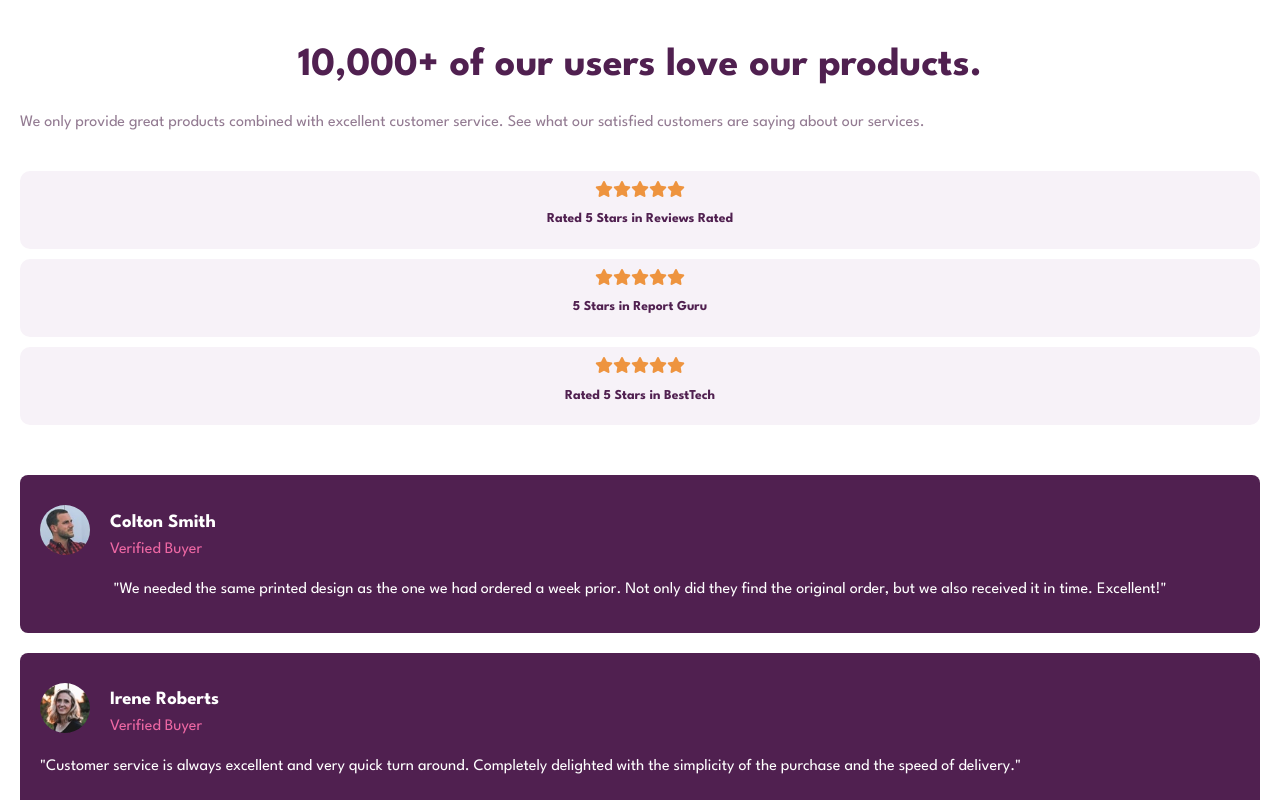
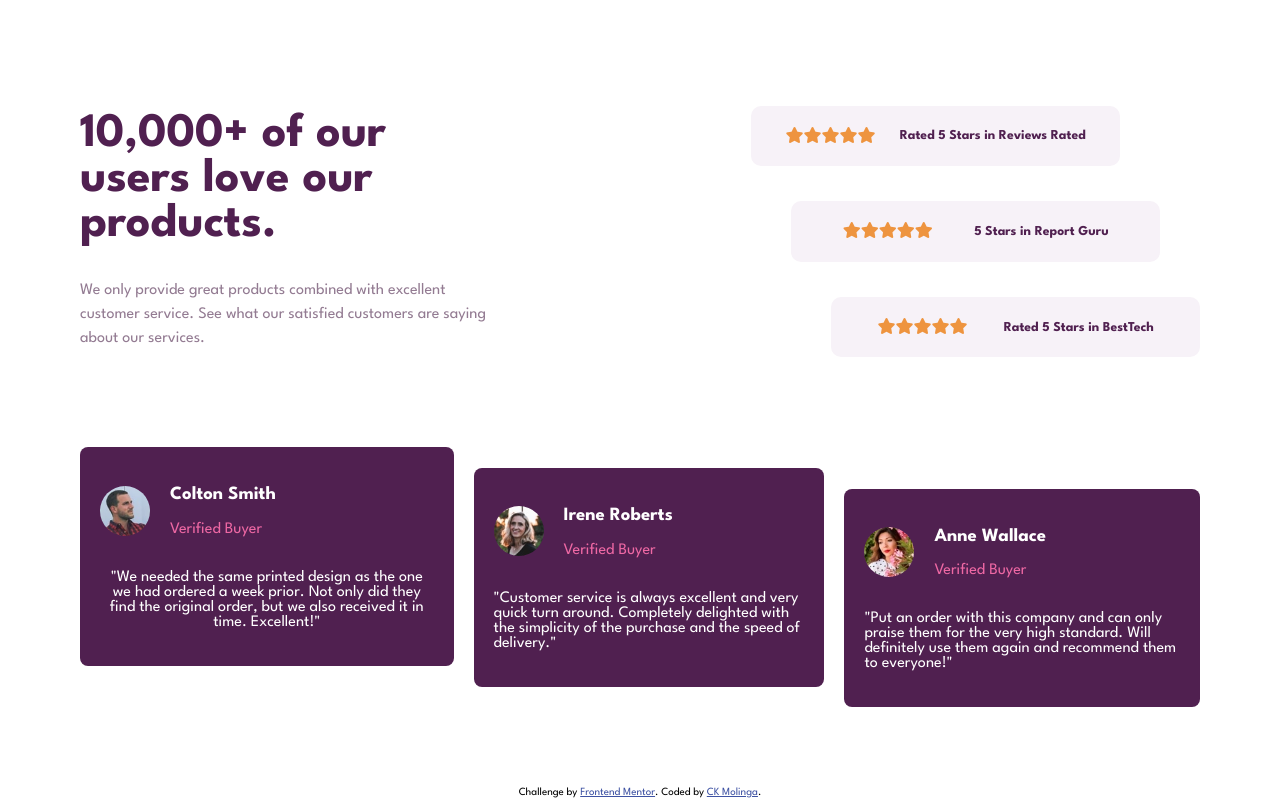
Before and after one commit to CKMolinga/Frontend-Mentor-Challenges, a plain HTML site: page social-proof-section-master/index.html in a window 1280 px wide. Shown: the top 800 px of the page. Drawn offline with Linux system fonts and the light colour scheme.

Commit message:
Added Desktop styles

```diff
--- a/social-proof-section-master/index.html
+++ b/social-proof-section-master/index.html
@@ -40,6 +40,7 @@
   <body>
     <div class="container">
       <!-- Readability Comment  -->
+      <div class="main">
         <div class="left-content">
           <h1>10,000+ of our users love our products.</h1>
           <p>
@@ -50,7 +51,7 @@
         </div>
 
         <div class="right-content">
-        <div class="rating">
+          <div class="rating self-start">
             <span
               ><i class="fa-solid fa-star"></i><i class="fa-solid fa-star"></i
               ><i class="fa-solid fa-star"></i><i class="fa-solid fa-star"></i
@@ -58,7 +59,7 @@
             ></span>
             <p>Rated 5 Stars in Reviews Rated</p>
           </div>
-        <div class="rating">
+          <div class="rating self-center">
             <span
               ><i class="fa-solid fa-star"></i><i class="fa-solid fa-star"></i
               ><i class="fa-solid fa-star"></i><i class="fa-solid fa-star"></i
@@ -66,13 +67,14 @@
             ></span>
             <p>5 Stars in Report Guru</p>
           </div>
-        <div class="rating">
+          <div class="rating self-end">
             <span
               ><i class="fa-solid fa-star"></i><i class="fa-solid fa-star"></i
               ><i class="fa-solid fa-star"></i><i class="fa-solid fa-star"></i
               ><i class="fa-solid fa-star"></i
             ></span>
             <p>Rated 5 Stars in BestTech</p>
+          </div>
         </div>
       </div>
 
--- a/social-proof-section-master/stylesheet/styles.css
+++ b/social-proof-section-master/stylesheet/styles.css
@@ -104,3 +104,69 @@ p.role {
   width: 50px;
   height: 50px;
 }
+
+/* Desktop Styles  */
+@media (min-width: 768px) {
+  .container {
+    padding: 5rem;
+  }
+  .main {
+    display: flex;
+    gap: 6rem;
+  }
+  .left-content {
+    flex: 40%;
+  }
+  h1 {
+    text-align: left;
+    font-size: 3rem;
+  }
+  .right-content {
+    flex: 60%;
+    display: grid;
+  }
+  .rating:nth-child(1) {
+    margin-right: 80px;
+  }
+  .rating:nth-child(2) {
+    margin-right: 40px;
+  }
+  .rating:nth-child(3) {
+    margin-right: 0;
+  }
+  .rating {
+    display: flex;
+    align-items: center;
+    justify-self: flex-end;
+    align-self: flex-end;
+    justify-content: space-evenly;
+    width: 100%;
+  }
+
+  .social-cards {
+    display: flex;
+    gap: 20px;
+    margin-top: 40px;
+    height: 280px;
+  }
+
+  .card:nth-child(1) {
+    align-self: flex-start;
+  }
+  .card:nth-child(2) {
+    align-self: center;
+  }
+  .card:nth-child(3) {
+    align-self: flex-end;
+  }
+  p.role {
+    line-height: 1;
+  }
+}
+
+/* Large Desktop Styles  */
+@media (min-width: 1200px) {
+  .rating {
+    width: 60%;
+  }
+}
```
Also changed, not shown: social-proof-section-master/README-template.md, social-proof-section-master/Screenshots/Desktop.png (added), social-proof-section-master/Screenshots/Mobile.png (added). Lines whose indentation alone changed are shown as unchanged.
